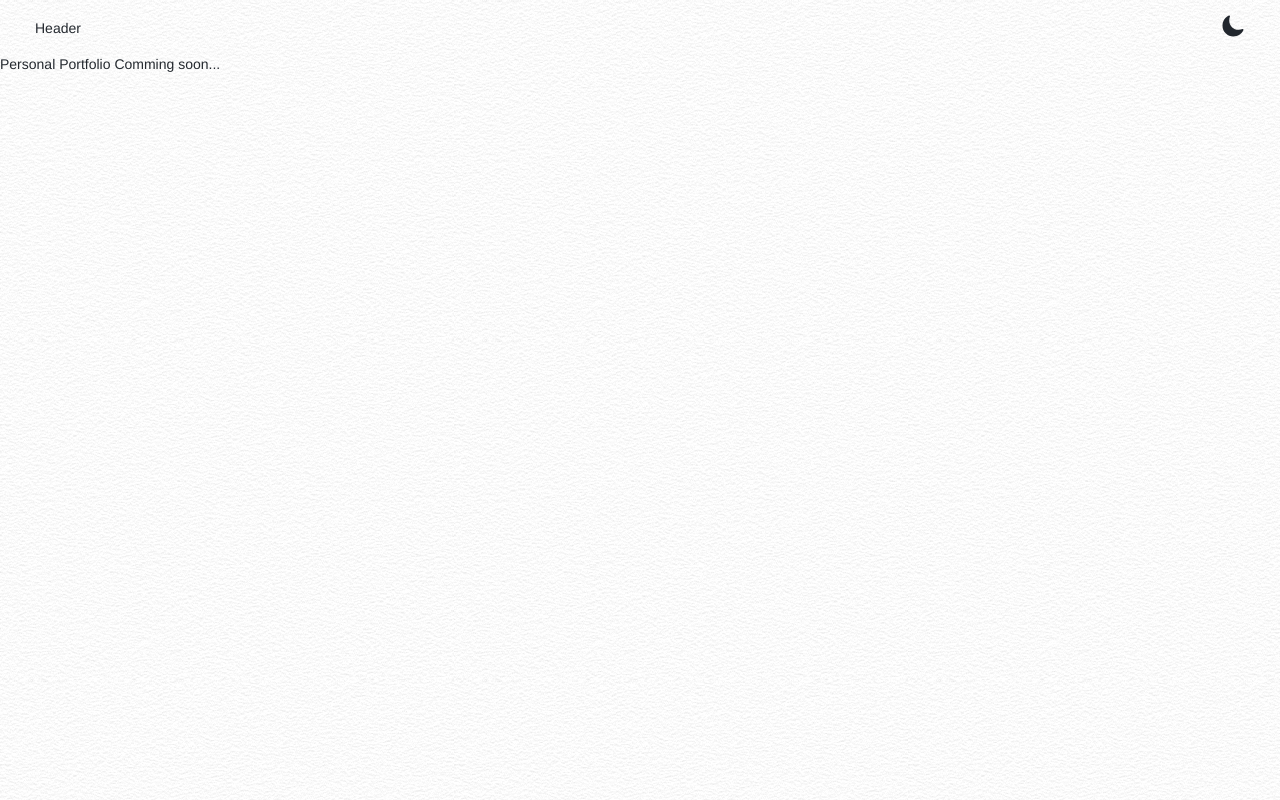
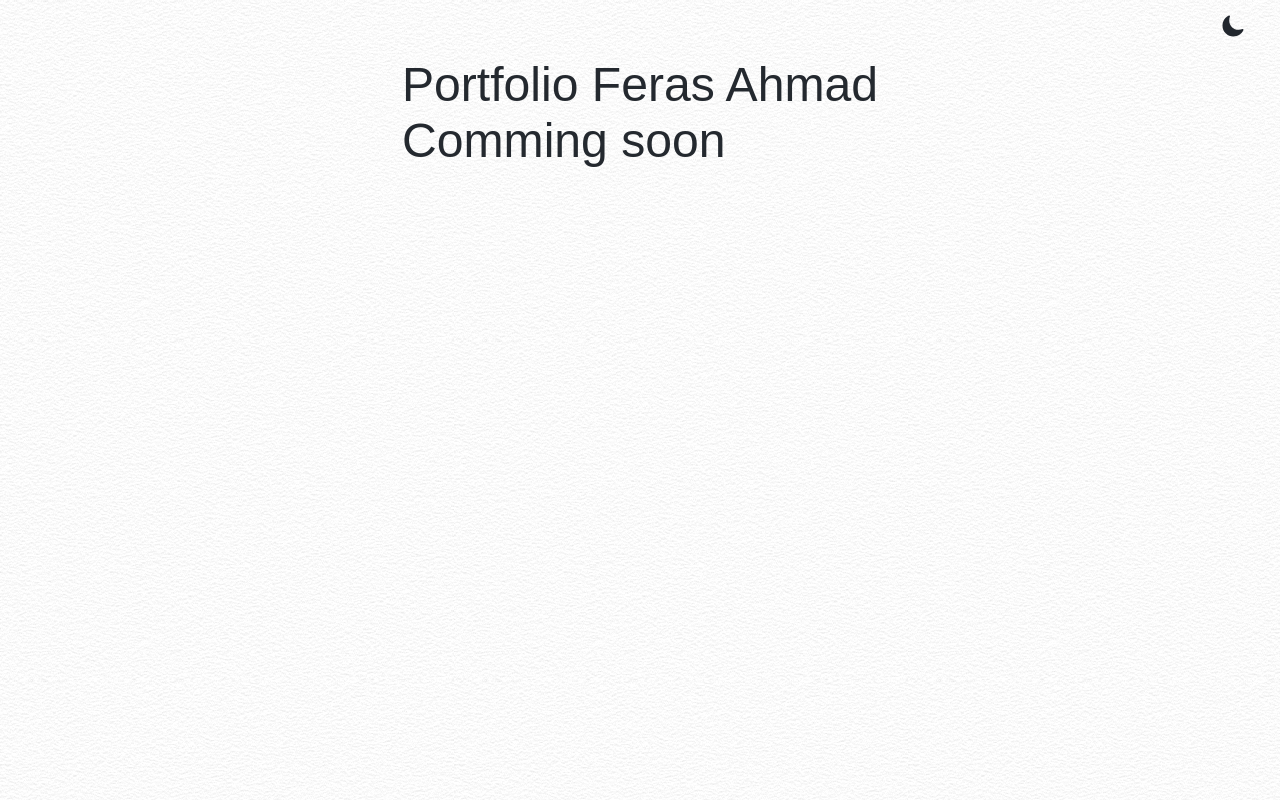
Before and after one commit to Eng-FerasAhmad/portfolio, a React (Vite) app: page / in a window 1280 px wide. Built offline with nearby package versions, Linux system fonts and the light colour scheme.

Commit message:
add comming soon label

```diff
--- a/src/components/header/Header.tsx
+++ b/src/components/header/Header.tsx
@@ -9,7 +9,7 @@ export default function Header(): JSX.Element {
 
   return (
     <HeaderContainer data-testid="header">
-      <LogoWrapper>Header</LogoWrapper>
+      <LogoWrapper></LogoWrapper>
       <NavigationWrapper>
         <ThemeIcon isDark={isDarkTheme!} clickHandler={() => toggleTheme()} />
       </NavigationWrapper>
--- a/src/components/landing/Landing.tsx
+++ b/src/components/landing/Landing.tsx
@@ -1,9 +1,12 @@
-import { LandingContainer, LandingFormWrapper } from './styles';
+import { LandingContainer, LandingWrapper, LandingWrapperComminSoon } from './styles';
 
 export default function Landing(): JSX.Element {
   return (
     <LandingContainer data-testid="entry">
-      <LandingFormWrapper>Personal Portfolio Comming soon...</LandingFormWrapper>
+      <LandingWrapper>
+        <LandingWrapperComminSoon>Portfolio Feras Ahmad</LandingWrapperComminSoon>
+        <LandingWrapperComminSoon>Comming soon</LandingWrapperComminSoon>
+      </LandingWrapper>
     </LandingContainer>
   );
 }
--- a/src/components/landing/styles.ts
+++ b/src/components/landing/styles.ts
@@ -1,7 +1,29 @@
 import { styled } from 'styled-components';
+import { pixelToRem } from '../../utils/utils';
+import { contentWidth, device } from '../../style/screenSize';
 
 export const LandingContainer = styled.div`
   color: ${(props) => props.theme.color.page.font};
+  margin: auto;
+
+  @media ${device.mobile} {
+    max-width: ${pixelToRem(contentWidth.mobile)};
+  }
+
+  @media ${device.tablet} {
+   max-width: ${pixelToRem(contentWidth.tablet)};
+  }
+
+  @media ${device.desktop} {
+    max-width: ${pixelToRem(contentWidth.desktop)};
+  }
 `;
 
-export const LandingFormWrapper = styled.div``;
+export const LandingWrapper = styled.div`
+  font-size: ${pixelToRem(55)};
+  font-family: 'Ubuntu', sans-serif;
+`;
+
+export const LandingWrapperComminSoon = styled.div`
+  font-family: 'Ubuntu', sans-serif;
+`;
--- a/src/style/screenSize.ts
+++ b/src/style/screenSize.ts
@@ -10,3 +10,9 @@ export const device = {
   tablet: `(min-width: ${screenSize.sm})`,
   desktop: `(min-width: ${screenSize.md})`,
 };
+
+export const contentWidth = {
+  mobile: 320,
+  tablet: 768,
+  desktop: 900,
+};
```
